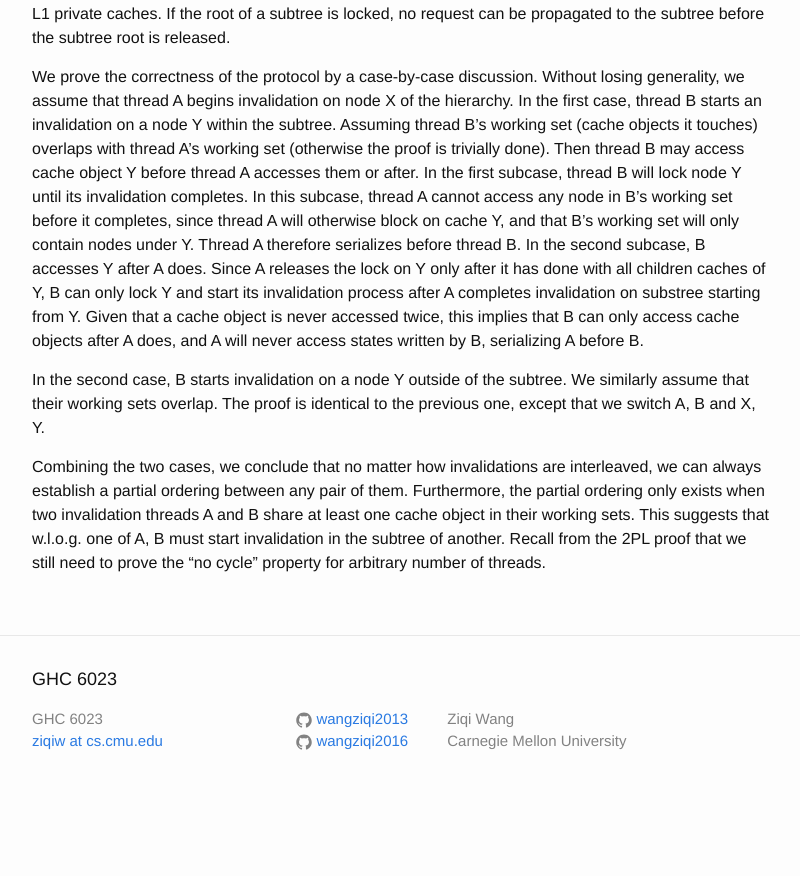
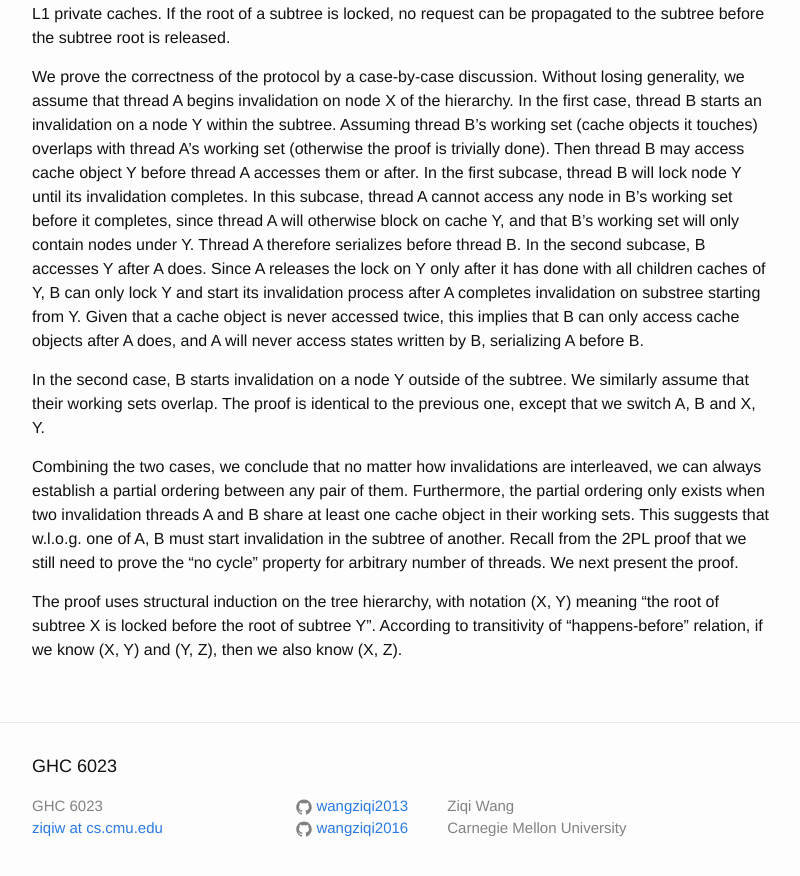
Before and after one commit to wangziqi2013/wangziqi2013.github.io, a Jekyll site: the page built from _posts/2020-01-09-understand-zsim-cache-cc.markdown, in a window 1280 px wide and 900 px high, scrolled down 2895 px. Shown: the top 876 px of the window, without its empty margins (238-1038 px from the left). Built offline with Jekyll 4.4.1, drawn with Linux system fonts in a browser that asks for light colours; before the commit the page ends 3708 px from its top, so only the background shows below that.

Commit message:
Adding induction

```diff
--- a/_posts/2020-01-09-understand-zsim-cache-cc.markdown
+++ b/_posts/2020-01-09-understand-zsim-cache-cc.markdown
@@ -127,4 +127,8 @@ Combining the two cases, we conclude that no matter how invalidations are interl
 ordering between any pair of them. Furthermore, the partial ordering only exists when two invalidation threads A and B
 share at least one cache object in their working sets. This suggests that w.l.o.g. one of A, B must start invalidation
 in the subtree of another. Recall from the 2PL proof that we still need to prove the "no cycle" property for arbitrary
-number of threads.
+number of threads. We next present the proof.
+
+The proof uses structural induction on the tree hierarchy, with notation (X, Y) meaning "the root of subtree X is locked
+before the root of subtree Y". According to transitivity of "happens-before" relation, if we know (X, Y) and (Y, Z), then
+we also know (X, Z).
```
